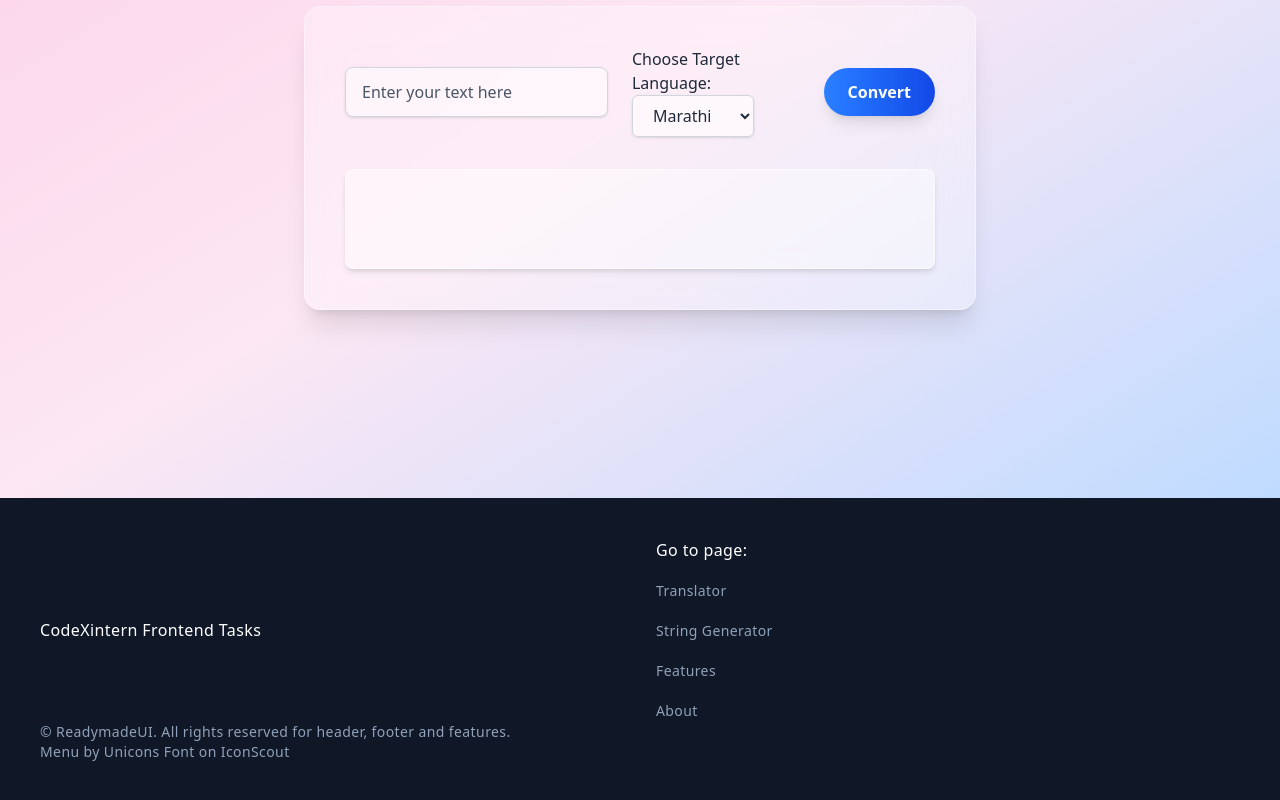
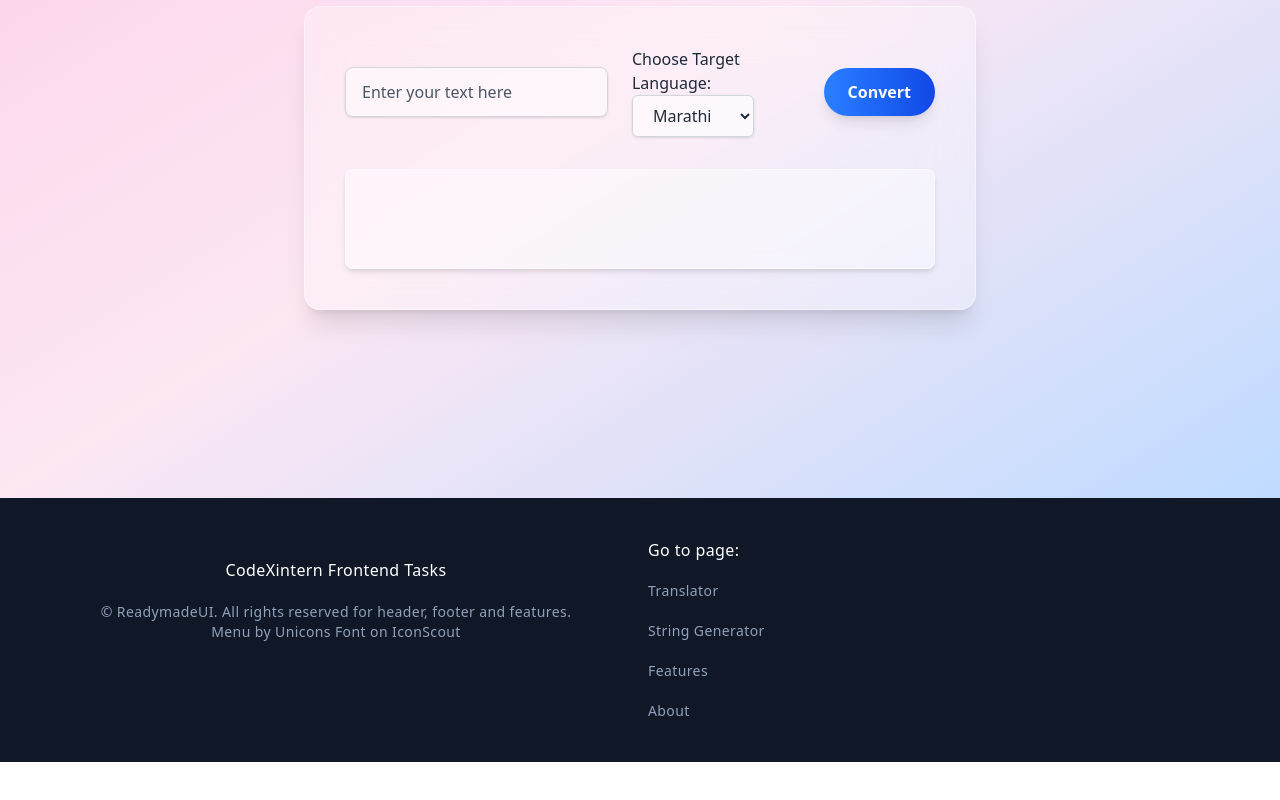
Before and after one commit to priyanshi-singh022/Frontend-Codexintern, a React (Vite) app: page / in a window 1280 px wide. Shown: the part 372-1172 px from the top of the page. After the commit the page ends 1134 px from the top, so only its background shows below. Built offline with nearby package versions, Linux system fonts and the light colour scheme.

Commit message:
set the footer

```diff
--- a/src/components/footer.jsx
+++ b/src/components/footer.jsx
@@ -4,16 +4,17 @@ function Footer() {
     return (
         <footer class="bg-gray-900 pt-10 pb-10 px-10 tracking-wide">
             <div class="max-w-screen-xl mx-auto">
-        <div class="grid grid-cols-1 sm:grid-cols-2 lg:grid-cols-4 gap-8">
-          <div class="lg:flex lg:items-center">
-            <a href="javascript:void(0)">
+                <div class="grid grid-cols-2 lg:grid-cols-2 gap-4">
+                    <div class="lg:flex lg:items-center flex-col">
+                        <a href="javascript:void(0)" className="p-5">
                             <h1 class="text-white">CodeXintern Frontend Tasks</h1>
                         </a>
+                        <p class="text-slate-400 text-sm">© ReadymadeUI. All rights reserved for header, footer and features.
+                        </p>
+                        <p className="text-slate-400 text-sm" ><a href="https://iconscout.com/icons/menu" class="text-underline-400 font-size-sm" target="_blank">Menu</a> by <a href="https://iconscout.com/contributors/unicons" class="text-underline font-size-sm">Unicons Font</a> on <a href="https://iconscout.com" class="text-underline font-size-sm">IconScout</a></p>
                     </div>
 
-          <div class="lg:flex lg:items-center">
 
-          </div>
 
 
                     <div>
@@ -35,9 +36,7 @@ function Footer() {
                     </div>
                 </div>
 
-        <p class="text-slate-400 text-sm">© ReadymadeUI. All rights reserved for header, footer and features.
-        </p>
-        <p className="text-slate-400 text-sm" ><a href="https://iconscout.com/icons/menu" class="text-underline-400 font-size-sm" target="_blank">Menu</a> by <a href="https://iconscout.com/contributors/unicons" class="text-underline font-size-sm">Unicons Font</a> on <a href="https://iconscout.com" class="text-underline font-size-sm">IconScout</a></p>
+
             </div>
         </footer>
     )
```
Lines whose indentation alone changed are shown as unchanged.
